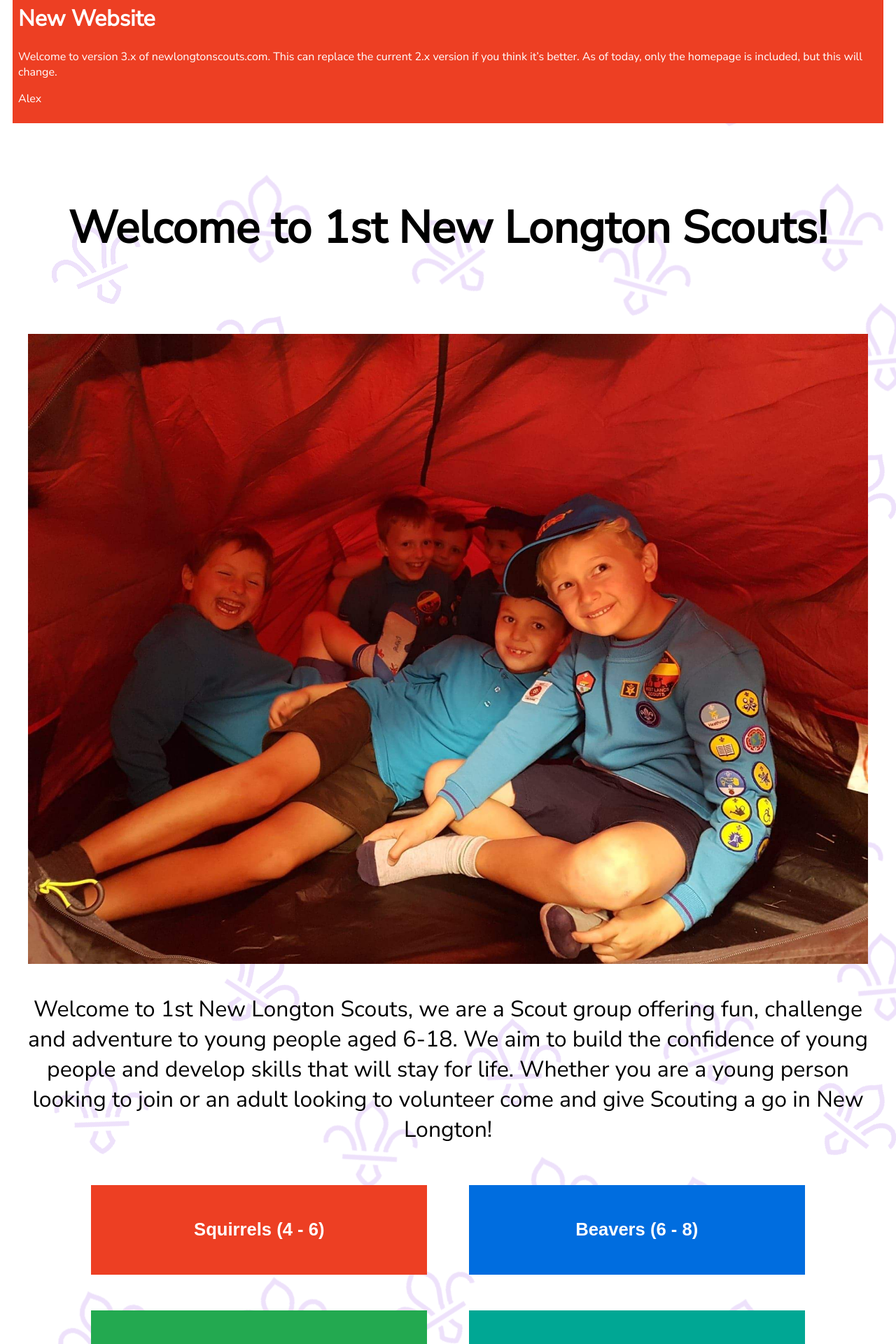
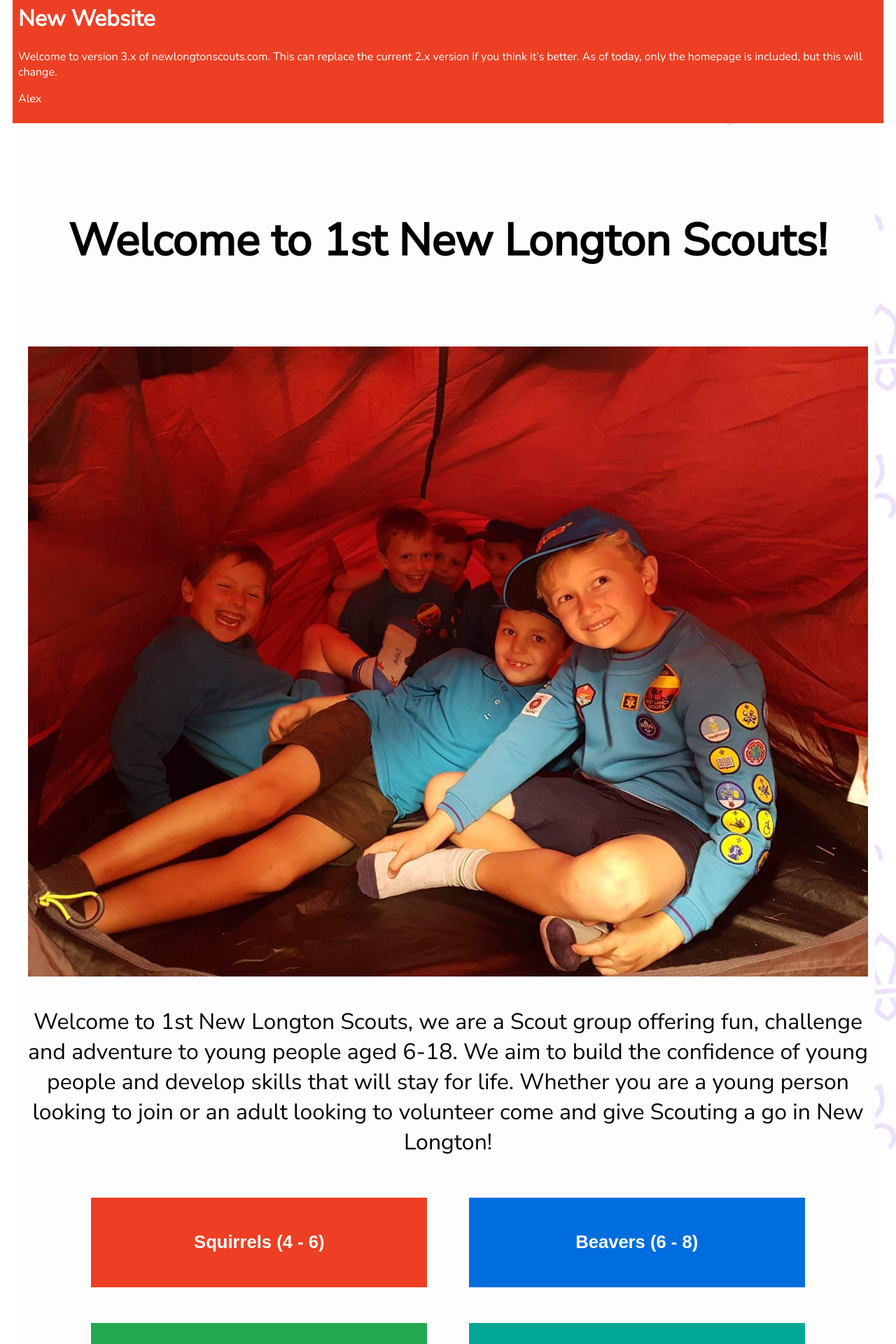
Before and after one commit to newlongtonscouts/newlongtonscouts.github.io, a Jekyll site: the page built from index.html, in a window 1280 px wide. Shown: the part 670-2590 px from the top of the page at 70% size. Built offline with Jekyll 4.4.1, drawn with Linux system fonts in a browser that asks for light colours.

Commit message:
Update style.css

```diff
--- a/css/style.css
+++ b/css/style.css
@@ -4,6 +4,8 @@ main
 	max-width: 1200px;
 	margin: auto;
 	font-size: 2em;
+	padding: 10px;
+	background-color: #fdfdfd;
 }
 
 body
@@ -67,7 +69,7 @@ header a:hover, .Dropdown:hover .DropdownButton
 {
   display: none;
   position: absolute;
-  background-color: #f9f9f9;
+  background-color: #fdfdfd;
   min-width: 160px;
   box-shadow: 0px 8px 16px 0px rgba(0,0,0,0.2);
   z-index: 1;
@@ -138,7 +140,6 @@ footer
 
 .SectionButton:hover
 {
-	background-color: #7413dc;
 	transform: scale(1.1);
 }
 
@@ -156,7 +157,6 @@ footer
 
 .JoinTheAdventureButton:hover
 {
-	background-color: #00a794;
 	transform: scale(1.1);
 }
 
```
